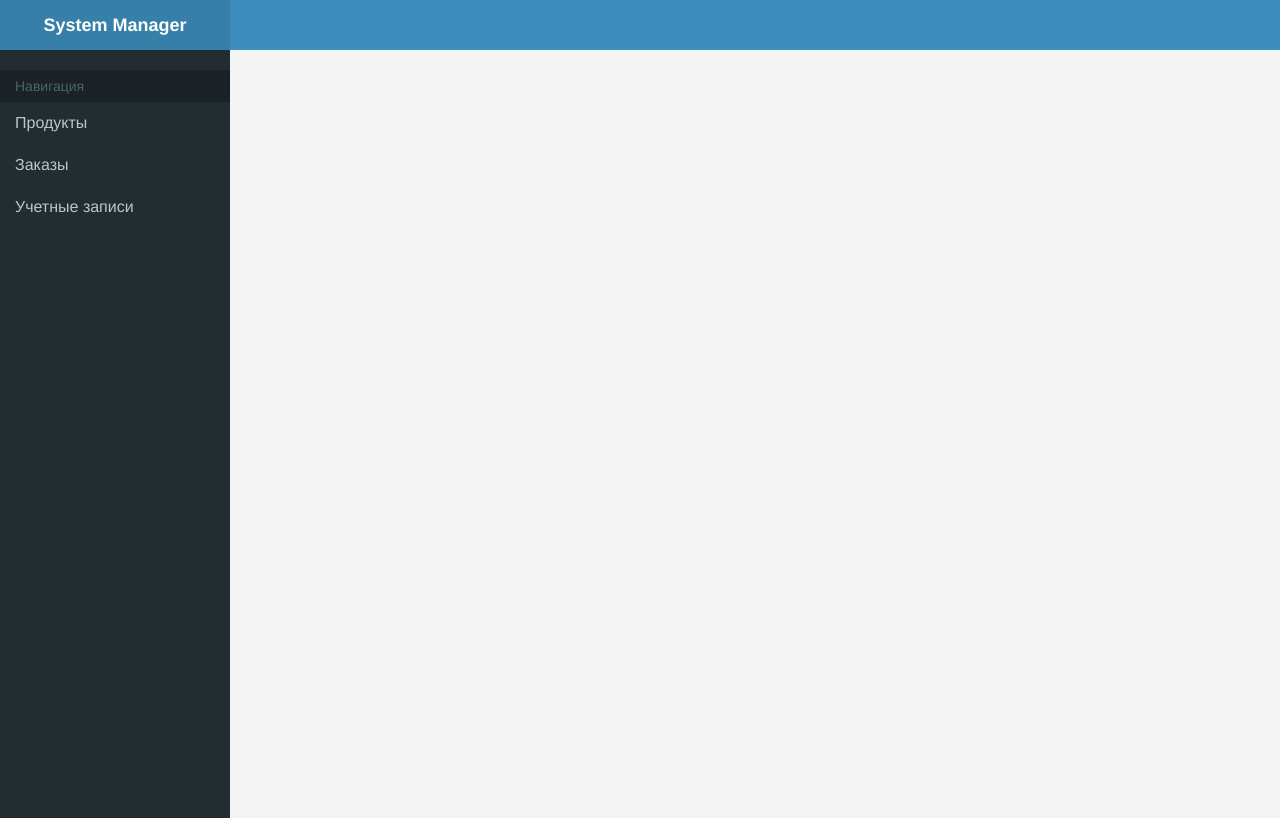
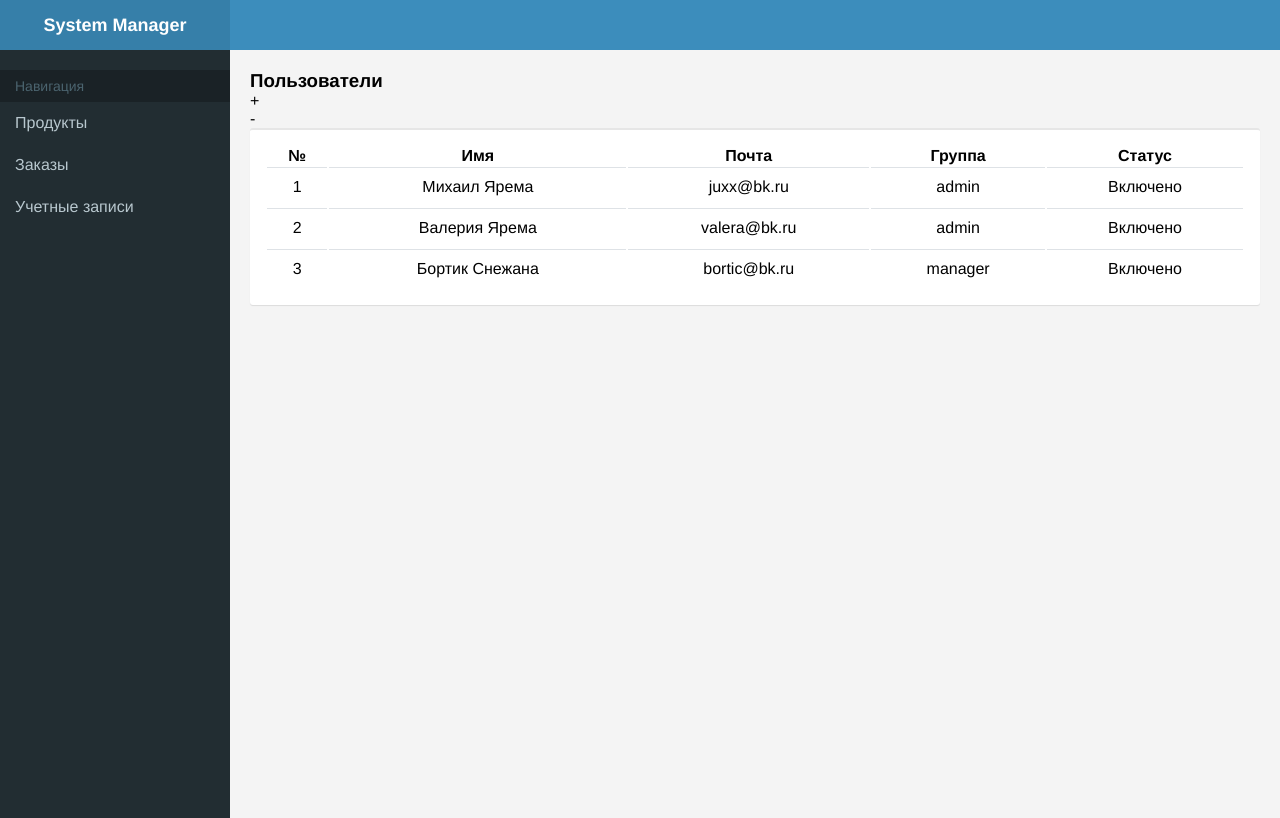
Before and after one commit to frezebloom/tkaneva, a Vue app in the folder dev/manager/: page /users in a window 1280 px wide. Built offline with nearby package versions, Linux system fonts and the light colour scheme.

Commit message:
переделал компонент table

```diff
--- a/dev/manager/src/components/Sidebar.vue
+++ b/dev/manager/src/components/Sidebar.vue
@@ -21,10 +21,10 @@
       <li class="sidebar-menu-category" @click="open('user')">Учетные записи</li>
       <ul v-bind:class="{ active: isActive.user }" class="sidebar-menu-subcategory">
         <li>
-          <router-link to="/newproduct">Пользователи</router-link>
+          <router-link to="/users">Пользователи</router-link>
         </li>
         <li>
-          <router-link to="/category">Категории</router-link>
+          <router-link to="/category">Группы</router-link>
         </li>
       </ul>
     </ul>
--- a/dev/manager/src/components/Table.vue
+++ b/dev/manager/src/components/Table.vue
@@ -1,50 +1,22 @@
 <template>
-  <div class="table-wrapper">
-    <table>
-      <tr>
-        <th>№</th>
-        <th>Название</th>
-        <th>Позиция</th>
-        <th>Действие</th>
-      </tr>
-      <tr>
-        <td>1</td>
-        <td>Щелк</td>
-        <td>Smith</td>
-        <td>
-          <input type="checkbox">
-        </td>
-      </tr>
-      <tr>
-        <td>2</td>
-        <td>Вязь</td>
-        <td>Jackson</td>
-        <td>
-          <input type="checkbox">
-        </td>
-      </tr>
-      <tr>
-        <td>2</td>
-        <td>Вязь</td>
-        <td>Jackson</td>
-        <td>
-          <input type="checkbox">
-        </td>
-      </tr>
-      <tr>
-        <td>2</td>
-        <td>Вязь</td>
-        <td>Jackson</td>
-        <td>
-          <input type="checkbox">
-        </td>
-      </tr>
-    </table>
-  </div>
+  <table>
+    <th v-for="item in title" :key="item.id">{{item}}</th>
+    <tr v-for="item in data" :key="item.id">
+      <td>{{item.id}}</td>
+      <td>{{item.name}}</td>
+      <td>{{item.mail}}</td>
+      <td>{{item.group}}</td>
+      <td>{{item.status}}</td>
+    </tr>
+  </table>
 </template>
 <script>
 export default {
-  name: "Table"
+  name: "Table",
+  props: {
+    data: Array,
+    title: Array
+  }
 };
 </script>
 <style lang="scss" scoped>
--- a/dev/manager/src/router.js
+++ b/dev/manager/src/router.js
@@ -30,6 +30,11 @@ export default new Router({
       component: () => import("./views/ProductCategory.vue")
     },
     {
+      path: "/users",
+      name: "users",
+      component: () => import("./views/Users.vue")
+    },
+    {
       path: "/about",
       name: "about",
       // route level code-splitting
--- a/dev/manager/src/styles/table.scss
+++ b/dev/manager/src/styles/table.scss
@@ -1,15 +1,12 @@
-.table-wrapper {
+table {
+  width: 100%;
+  text-align: center;
   padding: 15px;
-  width: 100%;
   border-radius: 3px;
   border-top: 2px solid #e6e6e6;
   background-color: $colorWhite;
   box-shadow: 0 1px 1px rgba(0, 0, 0, 0.1);
 }
-table {
-  width: 100%;
-  text-align: center;
-}
 td {
   border-top: 1px solid #dee2e6;
   padding: 10px;
--- /dev/null
+++ b/dev/manager/src/views/Users.vue
@@ -0,0 +1,48 @@
+<template>
+  <div class="users">
+    <div class="users-header">
+      <h3>Пользователи</h3>
+      <div class="users-header-btn-group">
+        <div class="btn-add">+</div>
+        <div class="btn-delete">-</div>
+      </div>
+    </div>
+    <Table v-bind:data="users" v-bind:title="['№', 'Имя', 'Почта', 'Группа', 'Статус']"/>
+  </div>
+</template>
+<script>
+import Table from "@/components/Table.vue";
+export default {
+  name: "Users",
+  components: {
+    Table
+  },
+  data: () => {
+    return {
+      users: [
+        {
+          id: "1",
+          name: "Михаил Ярема",
+          mail: "juxx@bk.ru",
+          group: "admin",
+          status: "Включено"
+        },
+        {
+          id: "2",
+          name: "Валерия Ярема",
+          mail: "valera@bk.ru",
+          group: "admin",
+          status: "Включено"
+        },
+        {
+          id: "3",
+          name: "Бортик Снежана",
+          mail: "bortic@bk.ru",
+          group: "manager",
+          status: "Включено"
+        }
+      ]
+    };
+  }
+};
+</script>
```
